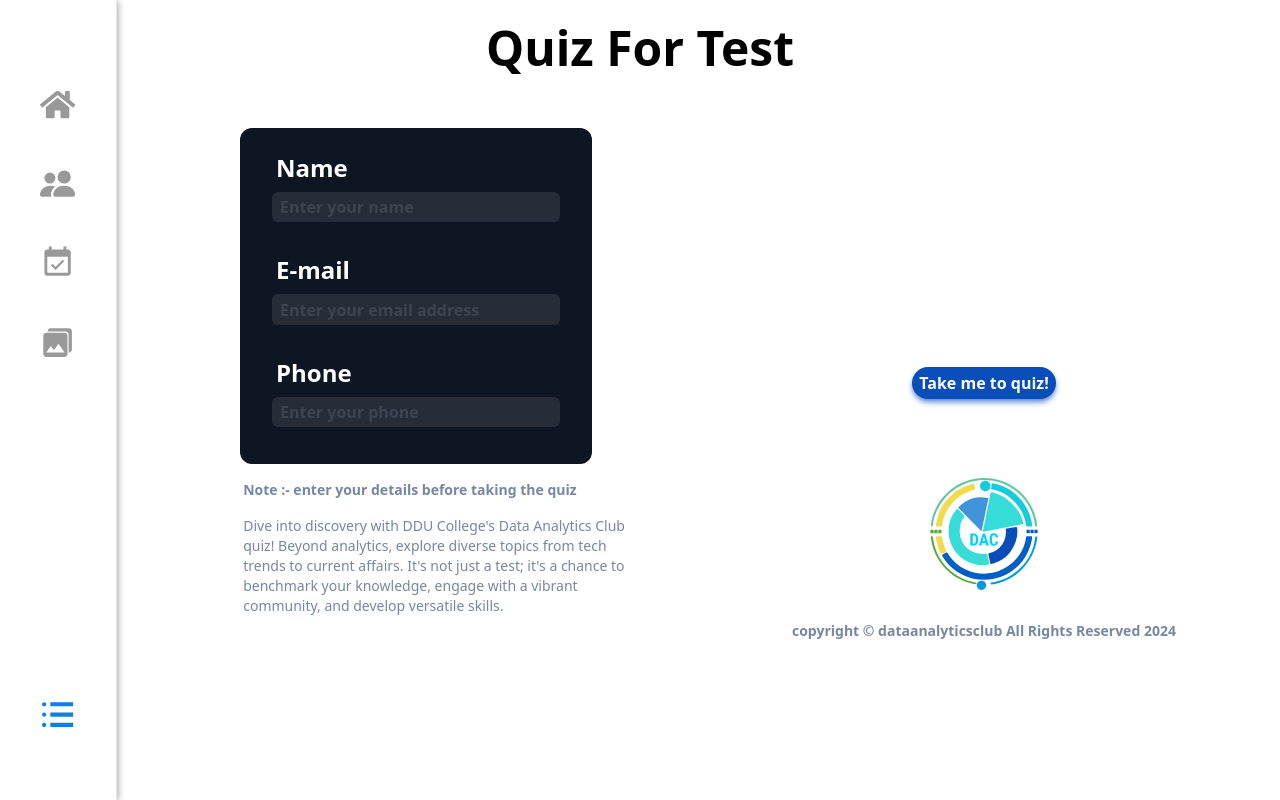
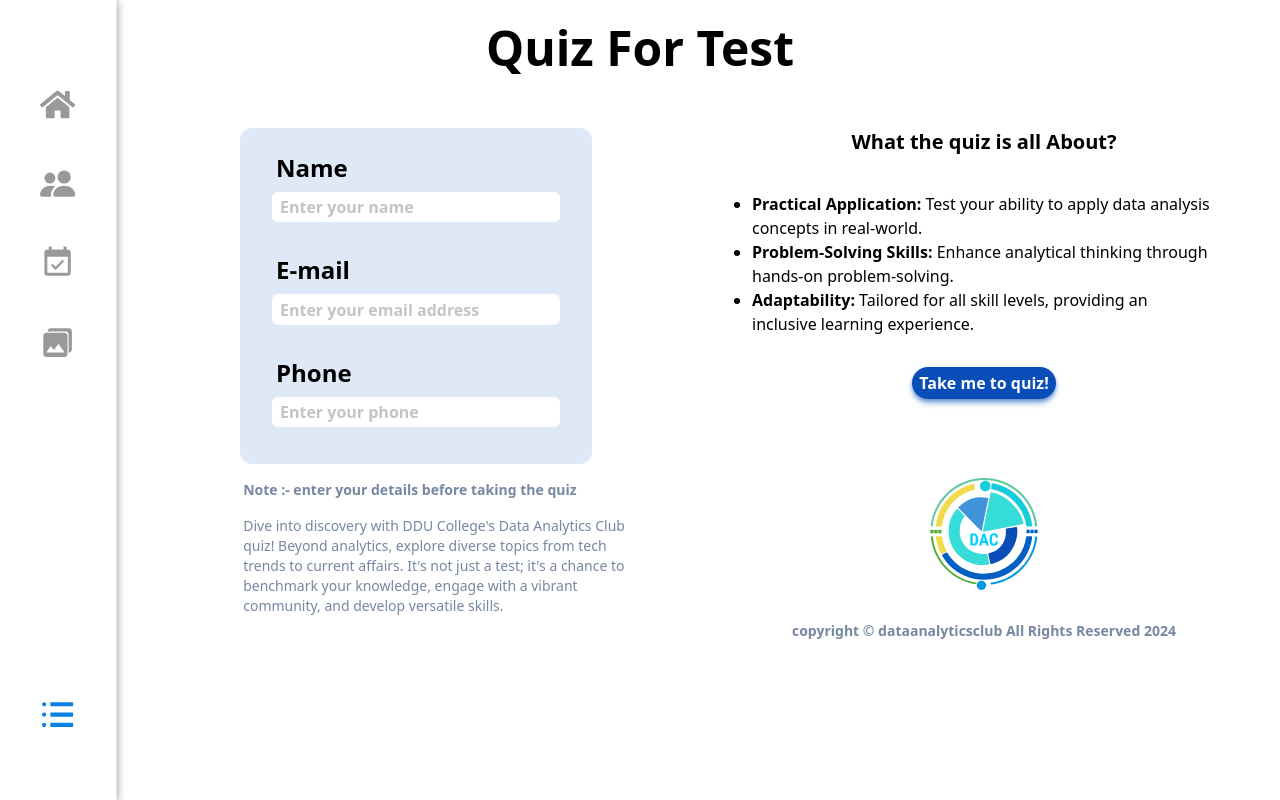
Before and after one commit to manish1034/DAC-website, a React (Vite) app: page /quiz in a window 1280 px wide. Built offline with nearby package versions, Linux system fonts and the light colour scheme.

Commit message:
with final page

```diff
--- a/src/components/Event.jsx
+++ b/src/components/Event.jsx
@@ -12,8 +12,6 @@ import { FaArrowLeft, FaArrowRight } from "react-icons/fa";
 import { img_1 } from "../assets";
 import { useContext } from "react";
 import { UserContext } from "../App";
-
-
 
 const Event = () => {
   const theme = useContext(UserContext);
--- a/src/components/Questions.jsx
+++ b/src/components/Questions.jsx
@@ -1,3 +1,5 @@
+/* eslint-disable react/no-unescaped-entities */
+import { Link } from 'react-router-dom';
 import Sidebar from './Sidebar'
 import { TiBackspace } from "react-icons/ti";
 
@@ -7,13 +9,44 @@ const Questions = () => {
         <Sidebar/>
         <div className="relative flex flex-col h-[100vh] w-[100vw] bg-white dark:bg-[#010a18] justify-start text-white">
             <div className="text-black dark:text-white text-5xl font-bold mt-6 text-center">Quiz For Test</div>
-            <div className="flex justify-around mt-10 gap-[16rem]">
-                <div className="flex items-center">
-                    <TiBackspace className="text-[#434f5f] text-2xl mr-4 ml-16"/>
-                    <h1 className="text-[#434f5f] font-bold text-2xl">Back</h1>
+            <div className='flex flex-col justify-around'>
+                <div className="flex justify-around mt-10 gap-[16rem]">
+                    <div className="flex items-center">
+                        <TiBackspace className="text-[#434f5f] text-2xl mr-4 ml-16"/>
+                        <h1 className="text-[#434f5f] font-bold text-2xl">Back</h1>
+                    </div>
+                    <h1 className="text-[#434f5f] font-bold text-2xl ml-[10rem]">Time Elapsed : 90 min</h1>
                 </div>
-                <h1 className="text-[#434f5f] font-bold text-2xl ml-[10rem]">Time Elapsed : 90 min</h1>
+                <h1 className='ml-[14rem] pr-24 text-3xl text-black dark:text-[#7687a2] font-semibold mt-10'>
+                    <b>Q3.</b> Lorem Ipsum is simply dummy text of the printing and typesetting industry. Lorem Ipsum has been the industry's standard dummy text <br/>ever since the 1500s
+                </h1>
+                <div className='flex justify-evenly mt-10'>
+                    <div className='text-2xl text-black dark:text-[#3b424d] h-[3.5rem] w-[14rem] font-bold bg-[#dfe8f6] dark:bg-[#0e1624] shadow-md rounded-full text-start p-2 pl-5'>A. option A</div>
+                    <div className='text-2xl text-black dark:text-[#3b424d] h-[3.5rem] w-[14rem] font-bold bg-[#dfe8f6] dark:bg-[#0e1624] shadow-md rounded-full text-start p-2 pl-5'>A. option A</div>
+                </div>
+                <div className='flex justify-evenly mt-10'>
+                    <div className='text-2xl text-black dark:text-[#3b424d] h-[3.5rem] w-[14rem] font-bold bg-[#dfe8f6] dark:bg-[#0e1624] shadow-md rounded-full text-start p-2 pl-5'>A. option A</div>
+                    <div className='text-2xl text-black dark:text-[#3b424d] h-[3.5rem] w-[14rem] font-bold bg-[#dfe8f6] dark:bg-[#0e1624] shadow-md rounded-full text-start p-2 pl-5'>A. option A</div>
+                </div>
+                <div className='flex justify-start ml-[22rem] gap-5 mt-14'>
+                    <div className='h-[3rem] w-[3rem] bg-[#00fff7] rounded-lg text-center pt-[0.4rem] text-2xl text-black font-bold'>1</div>
+                    <div className='h-[3rem] w-[3rem] bg-[#00fff7] rounded-lg text-center pt-[0.4rem] text-2xl text-black font-bold'>2</div>
+                    <div className='h-[3rem] w-[3rem] bg-[#7687a2] rounded-lg text-center pt-[0.4rem] text-2xl text-black font-bold'>3</div>
+                    <div className='h-[3rem] w-[3rem] bg-inherit rounded-lg text-center pt-[0.4rem] text-2xl text-[#3b424d] font-bold border-[2px] border-black/30 dark:border-[#7687a2]'>4</div>
+                    <div className='h-[3rem] w-[3rem] bg-inherit rounded-lg text-center pt-[0.4rem] text-2xl text-[#3b424d] font-bold border-[2px] border-black/30 dark:border-[#7687a2]'>5</div>
+                    <div className='h-[3rem] w-[3rem] bg-inherit rounded-lg text-center pt-[0.4rem] text-2xl text-[#3b424d] font-bold border-[2px] border-black/30 dark:border-[#7687a2]'>6</div>
+                    <div className='h-[3rem] w-[3rem] bg-inherit rounded-lg text-center pt-[0.4rem] text-2xl text-[#3b424d] font-bold border-[2px] border-black/30 dark:border-[#7687a2]'>7</div>
+                    <div className='h-[3rem] w-[3rem] bg-inherit rounded-lg text-center pt-[0.4rem] text-2xl text-[#3b424d] font-bold border-[2px] border-black/30 dark:border-[#7687a2]'>8</div>
+                    <div className='h-[3rem] w-[3rem] bg-inherit rounded-lg text-center pt-[0.4rem] text-2xl text-[#3b424d] font-bold border-[2px] border-black/30 dark:border-[#7687a2]'>9</div>
+                    <div className='h-[3rem] w-[3rem] bg-inherit rounded-lg text-center pt-[0.4rem] text-2xl text-[#3b424d] font-bold border-[2px] border-black/30 dark:border-[#7687a2]'>10</div>
+                </div>
+                <div className='flex justify-center mt-8'>
+                    <Link to="/">
+                        <button className="h-8 w-[9rem] text-black/60 hover:text-white dark:text-[#010a18] bg-[#f7f7f7] hover:bg-[#084db8] dark:hover:bg-[#00fff7] dark:bg-[#7687a2] rounded-full font-bold shadow-[#9fa3a8] dark:shadow-[#7687a2] shadow-md">Submit</button>
+                    </Link>
+                </div>
             </div>
+
         </div>
     </div>
   )
--- a/src/components/Quiz.jsx
+++ b/src/components/Quiz.jsx
@@ -11,18 +11,18 @@ const Quiz = () => {
         <div className="text-black dark:text-white text-5xl font-bold mt-6 text-center">Quiz For Test</div>
         <div className="flex flex-row justify-between">
           <div className="flex flex-col">
-            <div className="flex flex-col justify justify-start gap-8 h-[21rem] w-[22rem] bg-[#0e1624] rounded-xl ml-[15rem] mt-14">
+            <div className="flex flex-col justify justify-start gap-8 h-[21rem] w-[22rem] bg-[#dfe8f6] dark:bg-[#0e1624] rounded-xl ml-[15rem] mt-14">
               <div className="w-full text-center">
-                <h1 className="text-2xl font-semibold text-start ml-9 mb-2 mt-6">Name</h1>
-                <input className="py-[0.2rem] bg-[#262d39] placeholder:opacity-20 placeholder:font-semibold rounded-md pl-2 w-[18rem]" placeholder="Enter your name"/>
+                <h1 className="text-2xl font-semibold text-start ml-9 mb-2 mt-6 text-black dark:text-white">Name</h1>
+                <input className="py-[0.2rem] bg-white dark:bg-[#262d39] placeholder:font-semibold placeholder:text-[#c4c4c4] dark:placeholder:text-[#3b424d] rounded-md pl-2 w-[18rem]" placeholder="Enter your name"/>
               </div>
               <div className="w-full text-center">
-                <h1 className="text-2xl font-semibold text-start ml-9 mb-2">E-mail</h1>
-                <input className="py-[0.2rem] bg-[#262d39] placeholder:opacity-20 placeholder:font-semibold rounded-md pl-2 w-[18rem]" placeholder="Enter your email address"/>
+                <h1 className="text-2xl font-semibold text-start ml-9 mb-2 text-black dark:text-white">E-mail</h1>
+                <input className="py-[0.2rem] bg-white dark:bg-[#262d39] placeholder:text-[#c4c4c4] dark:placeholder:text-[#3b424d]  placeholder:font-semibold rounded-md pl-2 w-[18rem]" placeholder="Enter your email address"/>
               </div>
               <div className="w-full text-center">
-                <h1 className="text-2xl font-semibold text-start ml-9 mb-2">Phone</h1>
-                <input className="py-[0.2rem] bg-[#262d39] placeholder:opacity-20 placeholder:font-semibold rounded-md pl-2 w-[18rem]" placeholder="Enter your phone"/>
+                <h1 className="text-2xl font-semibold text-start ml-9 mb-2 text-black dark:text-white">Phone</h1>
+                <input className="py-[0.2rem] bg-white dark:bg-[#262d39] placeholder:text-[#c4c4c4] dark:placeholder:text-[#3b424d]  placeholder:font-semibold rounded-md pl-2 w-[18rem]" placeholder="Enter your phone"/>
               </div>
             </div>
             <h1 className="text-sm font-bold text-[#7687a2] ml-[15.2rem] mt-4">Note :- enter your details before taking the quiz</h1>
@@ -30,8 +30,8 @@ const Quiz = () => {
           </div>
           <div className="flex flex-col justify-around">
             <div className="flex-col justify-start gap-4 text-start">
-              <h1 className="font-bold text-xl -ml-16 mt-10 text-center">What the quiz is all About?</h1>
-              <ul className="list-disc w-[29rem] mr-16 text-md font-light mt-9">
+              <h1 className="font-bold text-xl -ml-16 mt-10 text-center text-black dark:text-white">What the quiz is all About?</h1>
+              <ul className="list-disc w-[29rem] mr-16 text-md mt-9 text-black dark:text-white">
                 <li><span className="font-bold">Practical Application: </span>Test your ability to apply data analysis concepts in real-world.</li>
                 <li><span className="font-bold">Problem-Solving Skills:</span> Enhance analytical thinking through hands-on problem-solving.</li>
                 <li><span className="font-bold">Adaptability: </span> Tailored for all skill levels, providing an inclusive learning experience.</li>
@@ -45,7 +45,7 @@ const Quiz = () => {
             <div className="flex justify-center">
               <img src={darkLogo} alt="" className="h-28 w-28 mt-12 -ml-16"/>
             </div>
-              <h1 className="text-sm font-bold text-[#7687a2] -mb-10 ml-10 font-bold">copyright © dataanalyticsclub All Rights Reserved 2024</h1>
+              <h1 className="text-sm font-bold text-[#7687a2] -mb-10 ml-10">copyright © dataanalyticsclub All Rights Reserved 2024</h1>
           </div>
         </div>
       </div>
```
